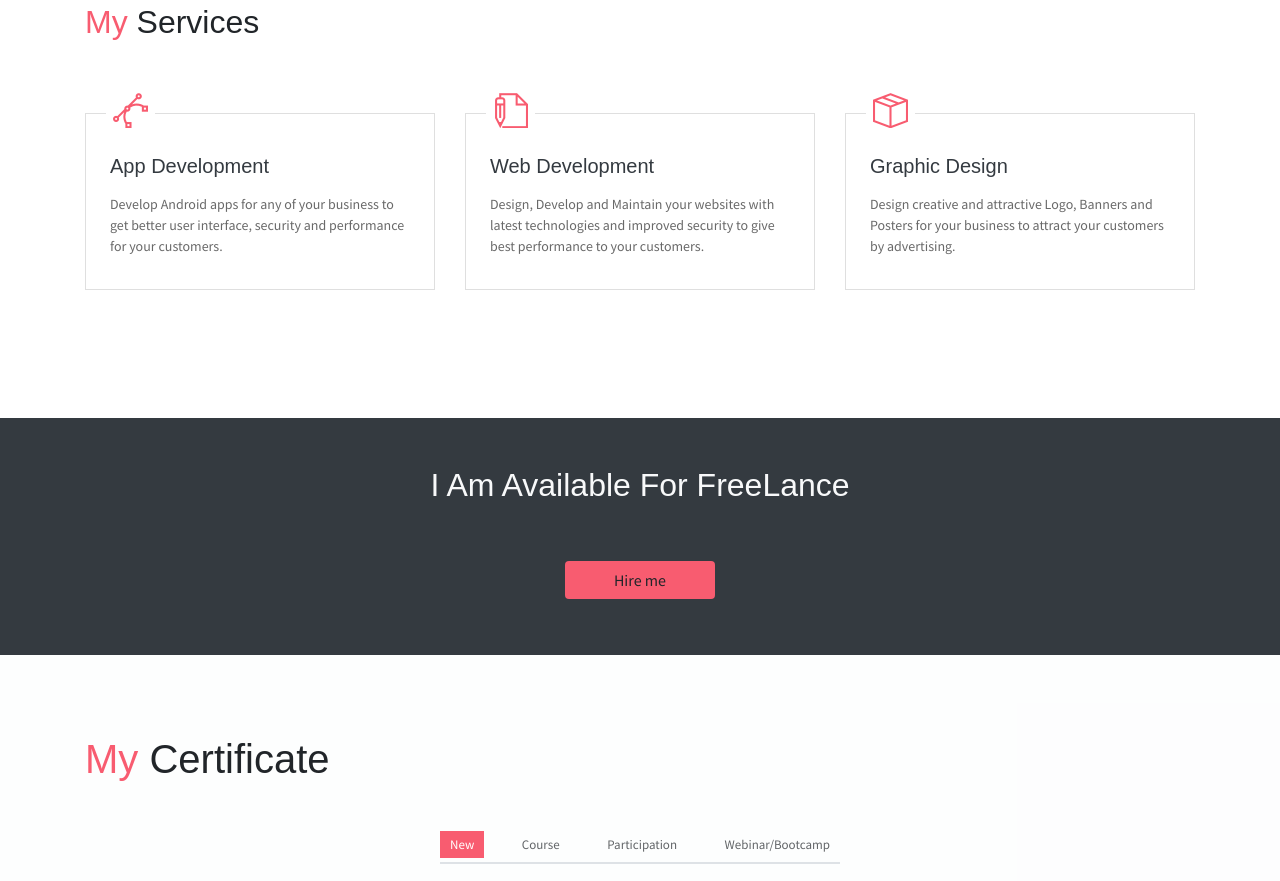
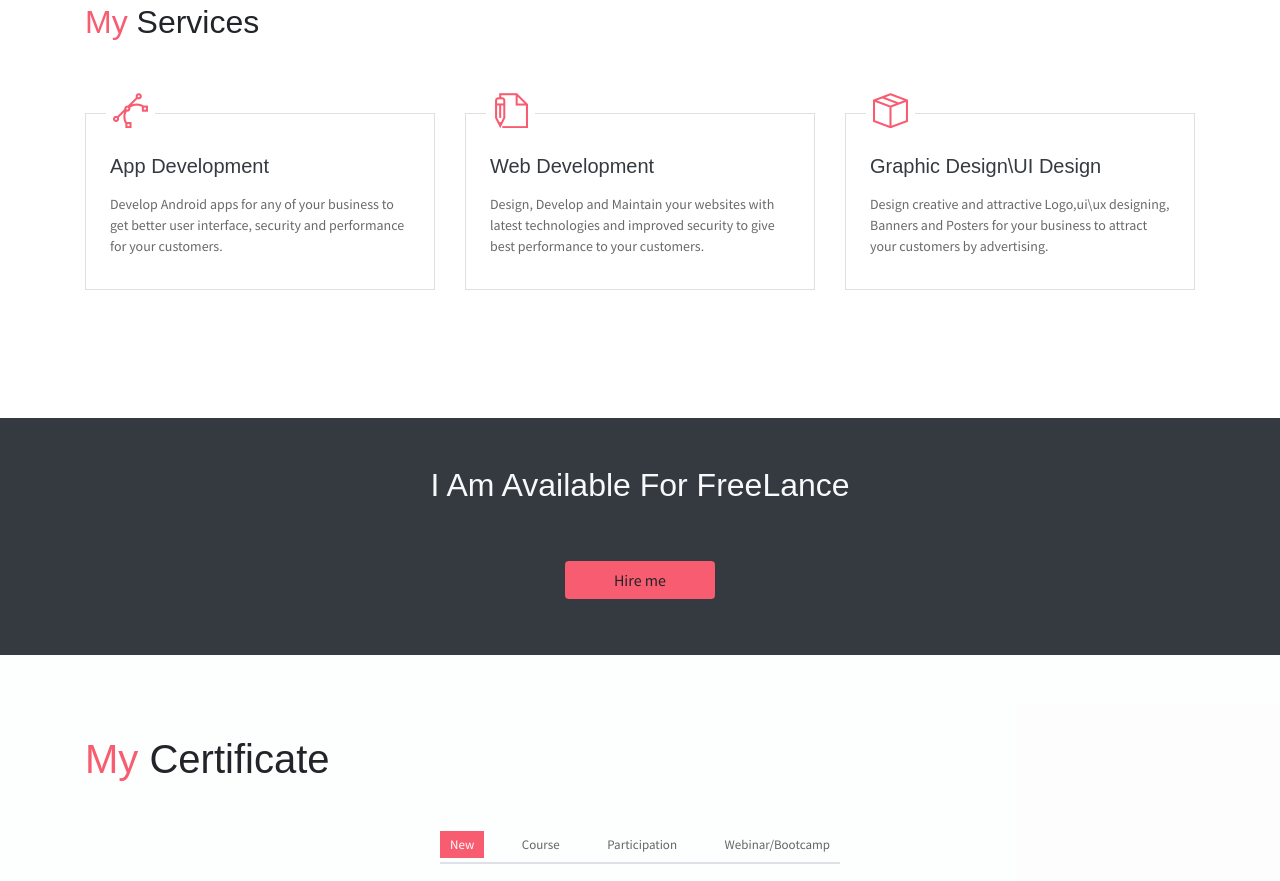
Before and after one commit to anettaj/anettaj.github.io, a plain HTML site: page index.html in a window 1280 px wide. Shown: the part 2600-3481 px from the top of the page. Drawn offline with Linux system fonts and the light colour scheme; some packages are replaced by stand-ins of ours; a script that the page names is missing.

Commit message:
Update index.html

```diff
--- a/index.html
+++ b/index.html
@@ -446,8 +446,8 @@
                             <i class="ti-package text-danger" aria-hidden="true"></i>
                         </div>
                         <div class="card-body px-4 py-3">
-                            <h5 class="mb-3 card-title text-dark">Graphic Design</h5>
-                            <P class="subtitle">Design creative and attractive Logo, Banners and Posters for your business to attract your customers by advertising.</P>
+                            <h5 class="mb-3 card-title text-dark">Graphic Design\UI Design</h5>
+                            <P class="subtitle">Design creative and attractive Logo,ui\ux designing, Banners and Posters for your business to attract your customers by advertising.</P>
                         </div>
                     </div>
                 </div>
```
